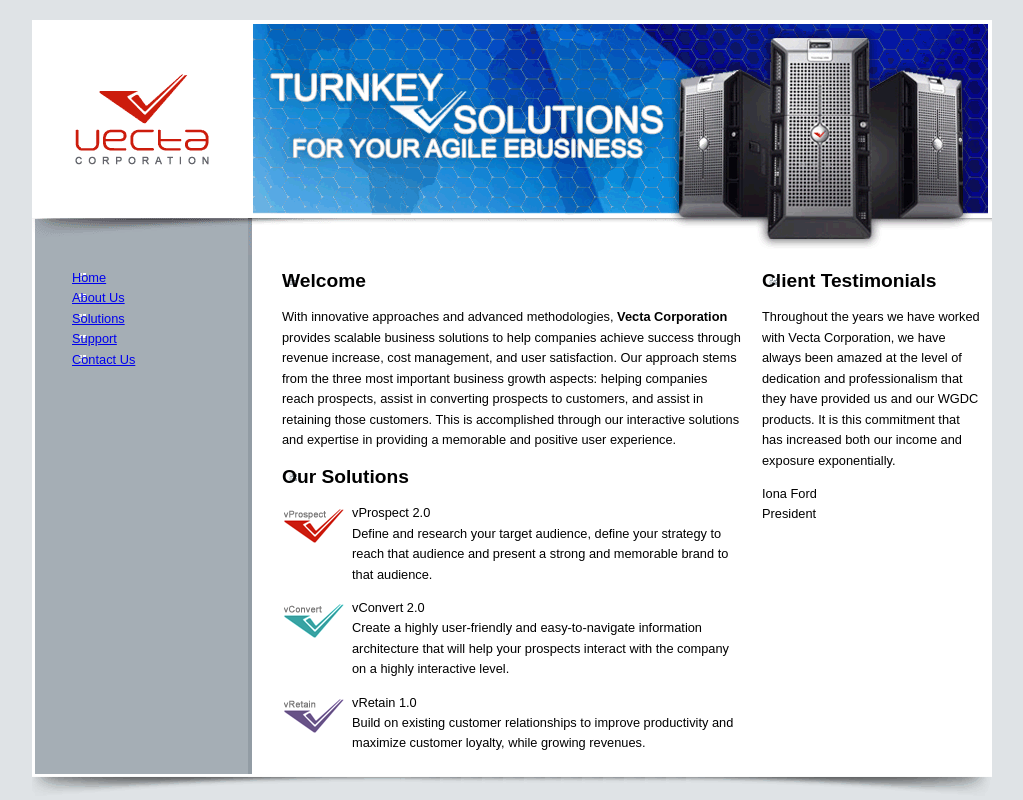
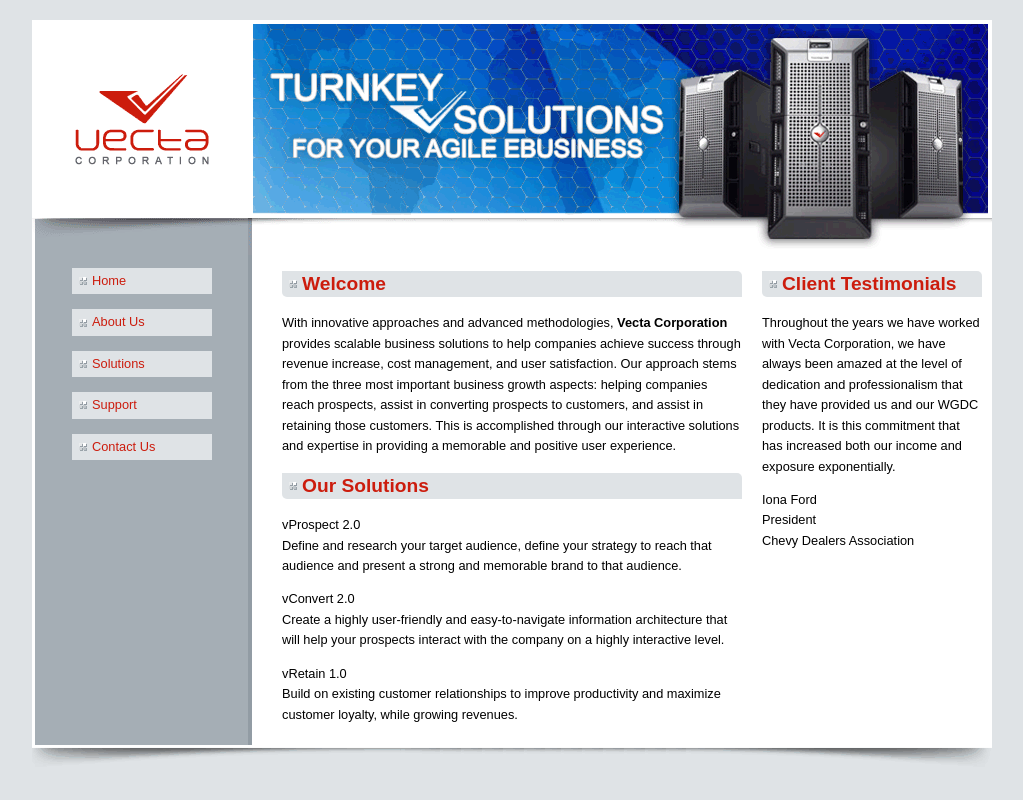
Before and after one commit to lokesh2108/assignment_9, a website: page index.html in a window 1280 px wide. Shown: the whole page, without its empty margins (128-1151 px from the left). Drawn offline with nearby package versions, Linux system fonts and the light colour scheme.

Commit message:
1st part

```diff
--- a/index.html
+++ b/index.html
@@ -6,6 +6,32 @@
   <link href="styles/normalize.css" type="text/css" rel="stylesheet">
   <link href="styles/styles.css" type="text/css" rel="stylesheet">
   <!--[if IE]><script src="http://html5shiv.googlecode.com/svn/trunk/html5.js"></script><![endif]-->
+  <script src="node_modules/jquery/dist/jquery.min.js"></script>
+  <script>
+		$(document).ready(function() {
+				$('aside h2,section h2').css('border','solid balck 1px')
+										.css('color','#CC1C0D')
+										.css('padding-top','3px')
+										.css('padding-bottom','3px')
+										.css('padding-left','20px')
+										.css('border-radius','0px 5px 0px 5px')
+										.css('background-color','#DFE3E6');
+
+				$('nav ul li a').addClass('navigation');
+
+				$('.navigation').css('border','solid balck 1px')
+										.css('color','#CC1C0D')
+										.css('padding-top','3px')
+										.css('padding-bottom','3px')
+										.css('padding-left','20px')
+										.css('background-color','#DFE3E6');
+
+				$('main section p').removeClass('vprospect').removeClass('vconvert').removeClass('vretain');
+				$('aside p:last-child').append('<br>Chevy Dealers Association');
+				$('aside p:nth-of-child(1)').wrapInner('<q></q>');
+
+		});
+  </script>
 </head>
 
 <body>
```
